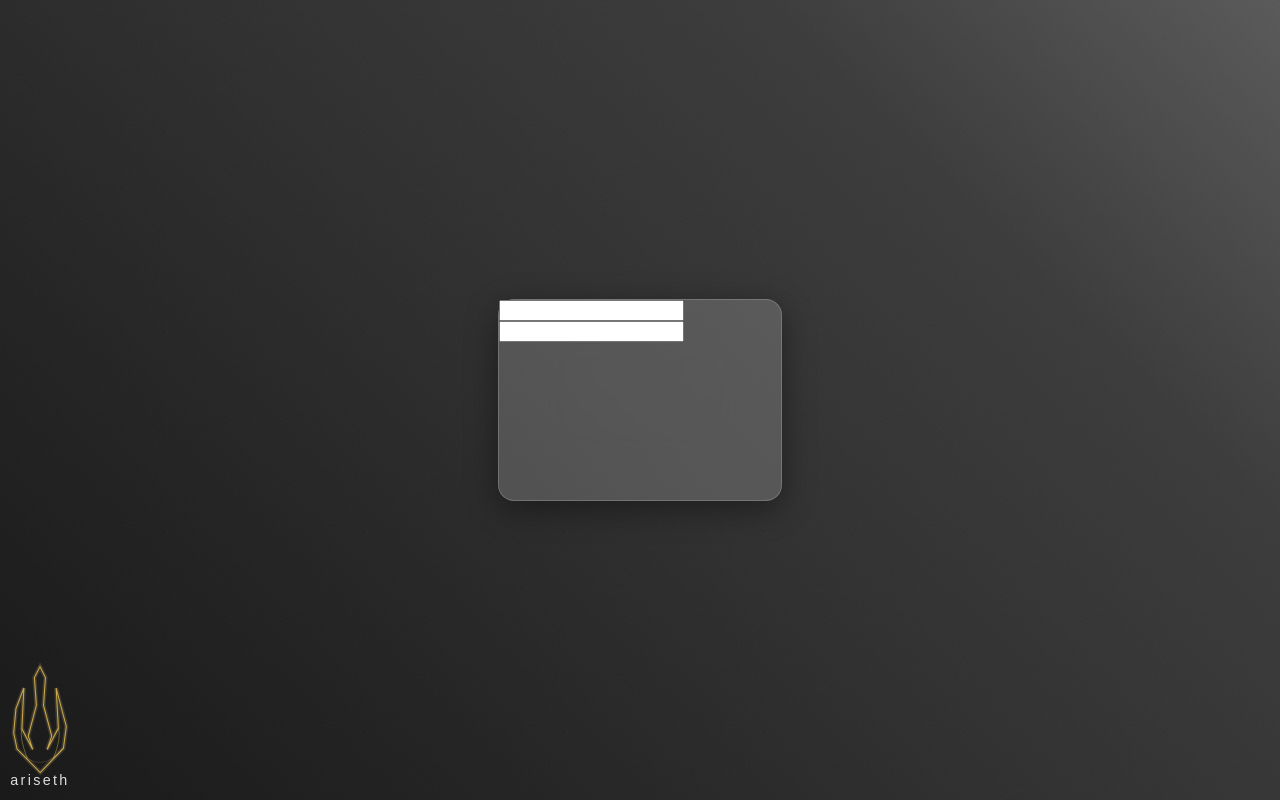
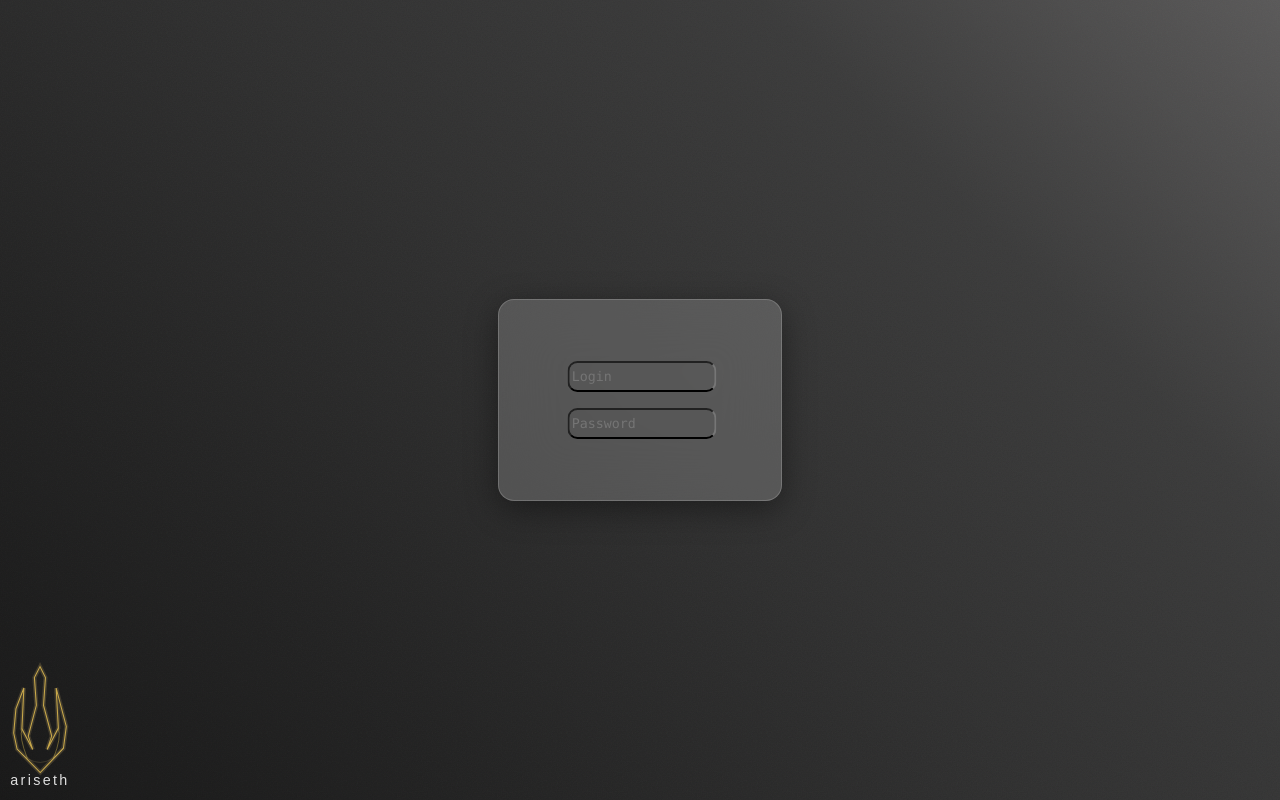
Before and after one commit to Fikv/Ariseth, an Angular app in the folder ariseth-web/: page /login in a window 1280 px wide. Built offline with nearby package versions, Linux system fonts and the light colour scheme.

Commit message:
feat: login view page upgrades (prototype)

```diff
--- a/ariseth-web/src/app/components/login-view/login-view.component.css
+++ b/ariseth-web/src/app/components/login-view/login-view.component.css
@@ -27,7 +27,12 @@
 
 .loginForm {
   position: relative;
-  width: clamp(280px, 22vw, 420px);
+  display: flex;
+  flex-direction: column;
+  align-content: center;
+  justify-content: center;
+  gap: 2vh;
+  width: clamp(280px, 22vw, 422px);
   height: clamp(200px, 12vw, 400px);
 
   background: rgba(255, 255, 255, 0.18);
@@ -42,6 +47,18 @@
 }
 
 
+input {
+  display: inline-block;
+  transform: translateX(46%);
+  background: none;
+  border-bottom-style: solid;
+  border-bottom-color: black;
+  border-radius: 10px;
+  border-width: 2px;
+  width: 50%;
+  height: clamp(25px, 2vh, 35px);
+  font-family: Consolas, monospace;
+}
 
 .logo {
   position: fixed;
--- a/ariseth-web/src/app/components/login-view/login-view.component.html
+++ b/ariseth-web/src/app/components/login-view/login-view.component.html
@@ -1,7 +1,7 @@
 <div class="container">
   <form class="loginForm">
-    <input class="loingInput">
-    <input class="passwordInput">
+    <input class="loginInput" placeholder="Login">
+    <input class="passwordInput" placeholder="Password" type="password">
   </form>
   <img src="/assets/Logo.svg" alt="Logo" class="logo">
 
```
